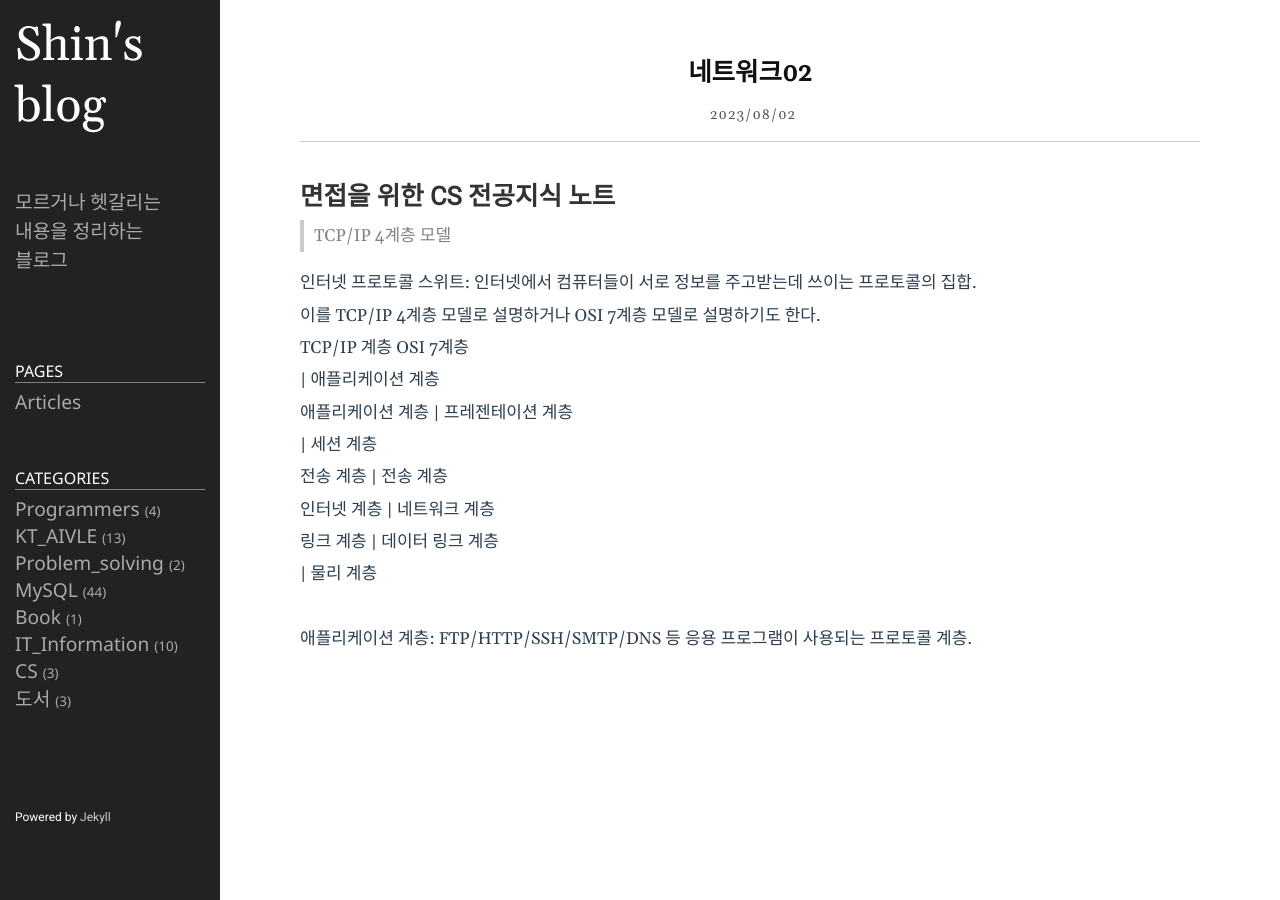
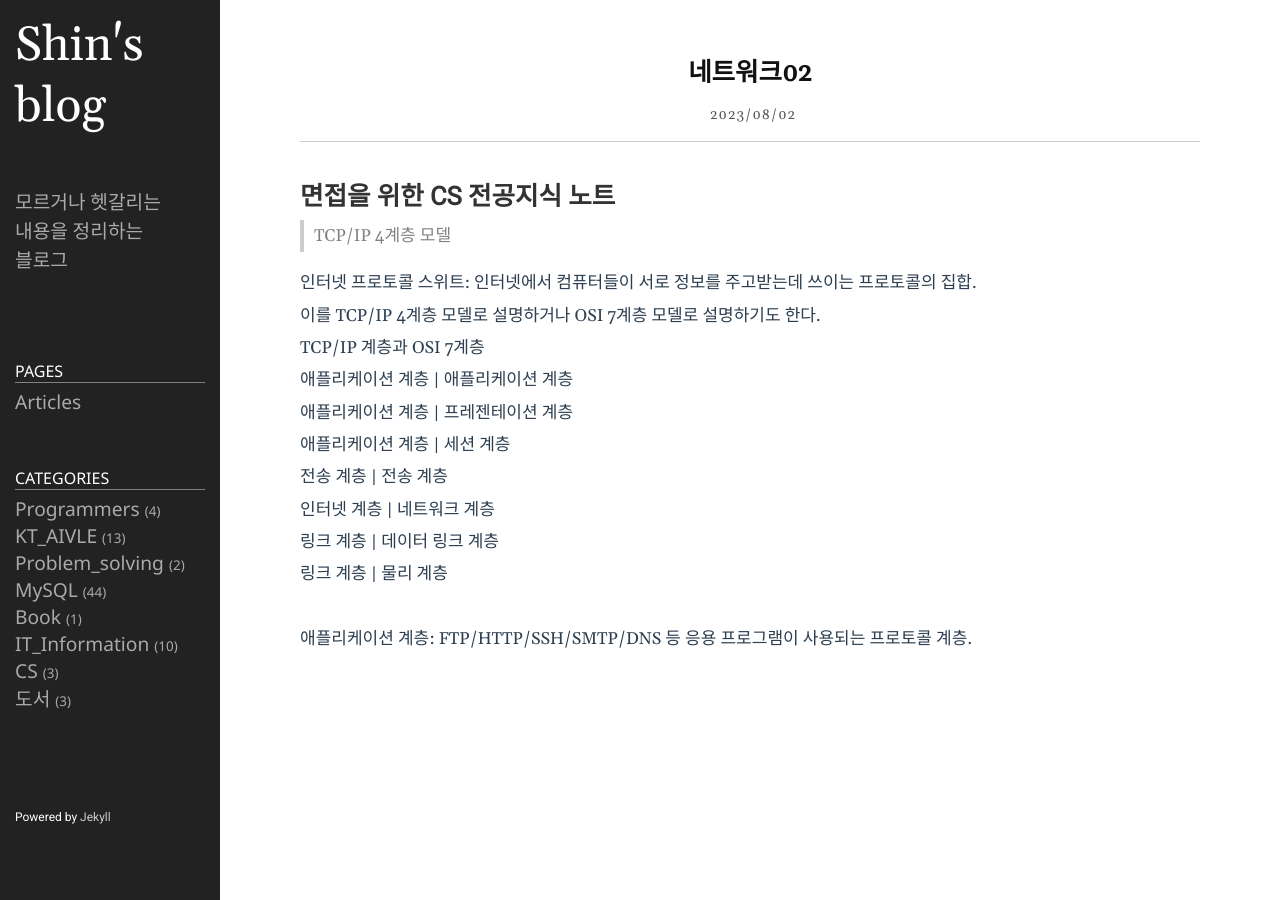
Before and after one commit to shina1221/shina1221.github.io, a Jekyll site: the page built from _posts/도서/면접을 위한 CS 전공지식 노트/2023-08-04-TCP IP 4계층 모델.markdown, in a window 1280 px wide. Built offline with Jekyll 4.4.1, drawn with Linux system fonts in a browser that asks for light colours.

Commit message:
Update 2023-08-04-TCP IP 4계층 모델.markdown

```diff
--- a/_posts/도서/면접을 위한 CS 전공지식 노트/2023-08-04-TCP IP 4계층 모델.markdown
+++ b/_posts/도서/면접을 위한 CS 전공지식 노트/2023-08-04-TCP IP 4계층 모델.markdown
@@ -10,14 +10,14 @@ category: CS
 인터넷 프로토콜 스위트: 인터넷에서 컴퓨터들이 서로 정보를 주고받는데 쓰이는 프로토콜의 집합.
 이를 TCP/IP 4계층 모델로 설명하거나 OSI 7계층 모델로 설명하기도 한다.
 
-   TCP/IP 계층            OSI 7계층
-                     |  애플리케이션 계층
-애플리케이션 계층    |  프레젠테이션 계층
-                     |  세션 계층
-전송 계층            |  전송 계층
-인터넷 계층          |  네트워크 계층
-링크 계층            |  데이터 링크 계층
-                     |  물리 계층
+TCP/IP 계층과 OSI 7계층
+애플리케이션 계층 | 애플리케이션 계층
+애플리케이션 계층 | 프레젠테이션 계층
+애플리케이션 계층 | 세션 계층
+전송 계층 | 전송 계층
+인터넷 계층 | 네트워크 계층
+링크 계층 | 데이터 링크 계층
+링크 계층 | 물리 계층
 <br>
 
 애플리케이션 계층: FTP/HTTP/SSH/SMTP/DNS 등 응용 프로그램이 사용되는 프로토콜 계층.
```
